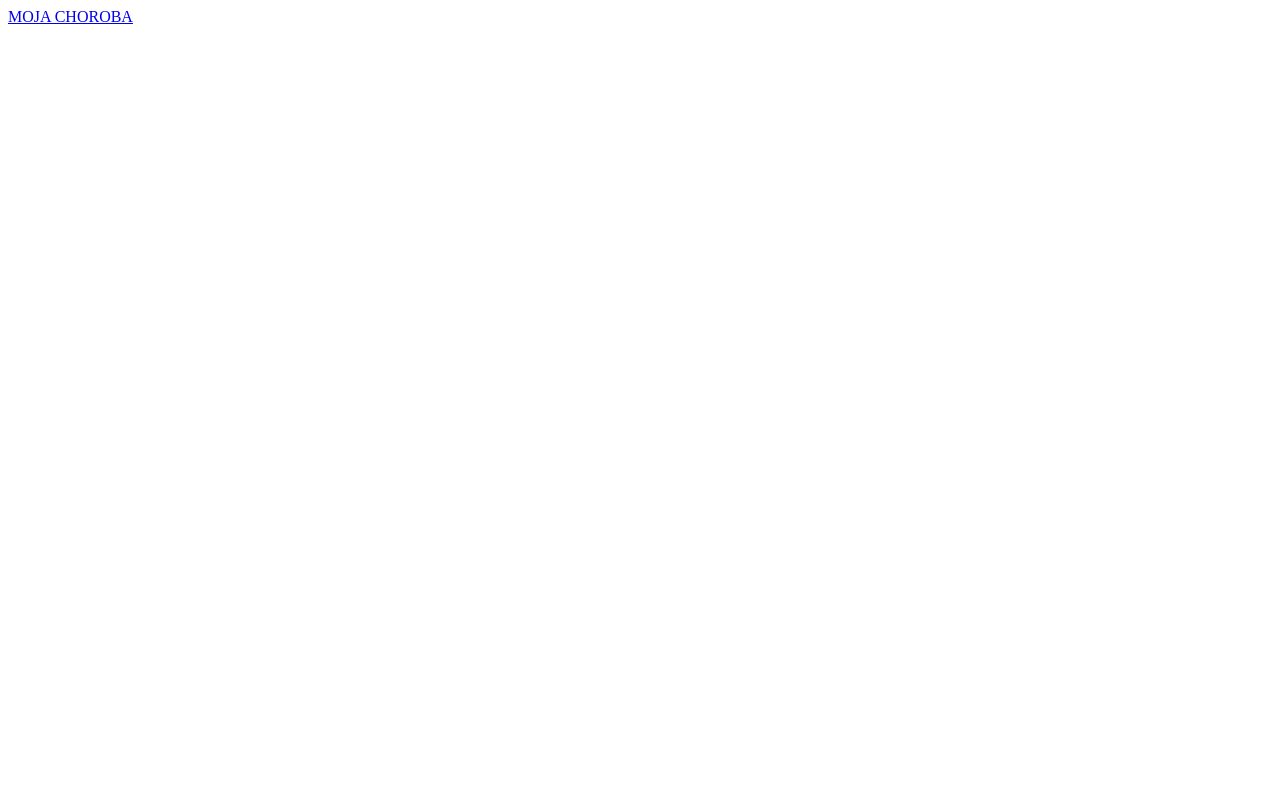
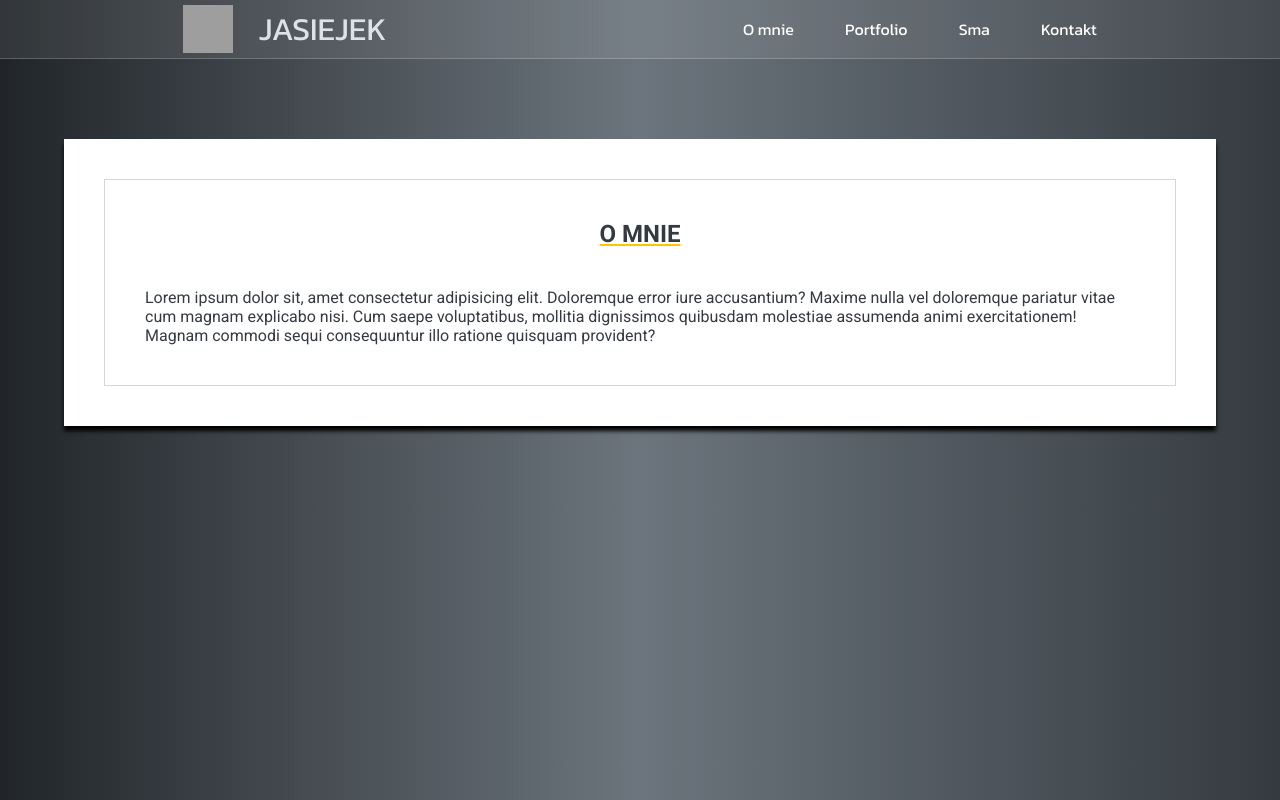
Before and after one commit to Jasiejek/JanCV, a plain HTML site: page index.html in a window 1280 px wide. Drawn offline with Linux system fonts and the light colour scheme; grey boxes are pictures that could not be loaded.

Commit message:
updated page
add some new features

```diff
--- a/css/styles.css
+++ b/css/styles.css
@@ -1,7 +1,121 @@
-table {
-    border: 2px solid black;
+* {
+    box-sizing: border-box;
+    text-decoration: none;
+    list-style: none;
+    margin: 0;
+    padding: 0;
+    color: #212121;
 }
-tr,
-td {
-    border: 1px dotted rgba(100, 0, 100);
+
+:root {
+    /* KOLORY CZCIONKI */
+    --main-font-color: #dee2e6;
+    --hover-font-color: #343a40;
+
+    --bg-color: #212529;
 }
+
+.container {
+    width: 90vw;
+    margin-left: auto;
+    margin-right: auto;
+}
+
+/* === BODY === */
+body {
+    font-family: "Roboto", "Kanit", sans-serif;
+    background: linear-gradient(to right, #212529, #6c757d, #343a40);
+    height: 100vh;
+}
+
+/* === HEADER === === HEADER === === HEADER ===  */
+.nav-box {
+    background-color: rgba(255, 255, 255, 0.08);
+    padding: 5px;
+    font-family: "Kanit";
+    display: flex;
+    justify-content: space-around;
+    border-bottom: 1px solid rgba(255, 255, 255, 0.2);
+}
+
+/* === NAV === === NAV === === NAV === === NAV === */
+.nav {
+    align-self: center;
+}
+/* [ NAV - LIST ] */
+.nav-list {
+    display: flex;
+    gap: 4vw;
+}
+
+.nav-link {
+    color: white;
+}
+
+.nav-link:hover {
+    animation: nav-blink 1000ms infinite 250ms;
+}
+
+/* [ NAV - LOGO ] */
+.nav-logo {
+    display: flex;
+}
+
+.nav-logo span {
+    font-size: 2rem;
+    color: var(--main-font-color);
+    padding-left: 2vw;
+    align-self: center;
+    text-transform: uppercase;
+}
+/* [ NAV - LOGO ] */
+
+/*==========================================*/
+/*              MAIN CONTAINER              */
+/*==========================================*/
+
+.section {
+    padding-top: 10vh;
+    padding-bottom: 10vh;
+}
+
+.section-title {
+    text-align: center;
+    color: rgb(255, 196, 0);
+    text-decoration: underline;
+    padding-top: 5vh;
+}
+
+.section-title span,
+.section-content p {
+    color: var(--hover-font-color);
+    padding: 5vh;
+}
+
+.section-card {
+    background-color: white;
+    padding: 5vh;
+    box-shadow: 0px 5px 4.2px rgba(0, 0, 0, 1);
+}
+
+.section-content {
+    border: 1px solid rgb(214, 214, 214);
+}
+
+@keyframes nav-blink {
+    0% {
+        color: var(--main-font-color);
+    }
+    25% {
+        color: red;
+    }
+    50% {
+        color: var(--main-font-color);
+    }
+    75% {
+        color: red;
+    }
+    100% {
+        color: var(--main-font-color);
+    }
+}
--- a/index.html
+++ b/index.html
@@ -4,13 +4,62 @@
         <meta charset="UTF-8" />
         <meta http-equiv="X-UA-Compatible" content="IE=edge" />
         <meta name="viewport" content="width=device-width, initial-scale=1.0" />
-        <link href="css/styles.css" rel="stylesheet" />
-        <title>Jan Siejak</title>
+        <link rel="preconnect" href="https://fonts.googleapis.com" />
+        <link rel="preconnect" href="https://fonts.gstatic.com" crossorigin />
+        <link
+            href="https://fonts.googleapis.com/css2?family=Kanit:wght@400;500;700;900&family=Roboto:wght@400;500;700;900&display=swap"
+            rel="stylesheet"
+        />
+
+        <link rel="stylesheet" href="css/styles.css" />
+        <title>😀Jasiejek😀 ༼ つ ◕_◕ ༽つ</title>
     </head>
-    <header>
-        <nav>
-            <a href="/SMA">MOJA CHOROBA</a>
-        </nav>
-    </header>
-    <body></body>
+    <body>
+        <header>
+            <div class="nav-box">
+                <div class="nav-logo">
+                    <img
+                        src="images/logo_kolko.png"
+                        width="50"
+                        alt="moje logo"
+                    />
+                    <span>Jasiejek</span>
+                </div>
+                <nav class="nav">
+                    <ul class="nav-list">
+                        <li class="nav-item">
+                            <a class="nav-link" href="O mnie">O mnie</a>
+                        </li>
+                        <li class="nav-item">
+                            <a class="nav-link" href="Portfolio">Portfolio</a>
+                        </li>
+                        <li class="nav-item">
+                            <a class="nav-link" href="SMA">Sma</a>
+                        </li>
+                        <li class="nav-item">
+                            <a class="nav-link" href="Kontakt">Kontakt</a>
+                        </li>
+                    </ul>
+                </nav>
+            </div>
+        </header>
+        <main class="container">
+            <section class="section">
+                <div class="section-card">
+                    <div class="section-content">
+                        <h1 class="section-title"><span>O MNIE</span></h1>
+                        <p>
+                            Lorem ipsum dolor sit, amet consectetur adipisicing
+                            elit. Doloremque error iure accusantium? Maxime
+                            nulla vel doloremque pariatur vitae cum magnam
+                            explicabo nisi. Cum saepe voluptatibus, mollitia
+                            dignissimos quibusdam molestiae assumenda animi
+                            exercitationem! Magnam commodi sequi consequuntur
+                            illo ratione quisquam provident?
+                        </p>
+                    </div>
+                </div>
+            </section>
+        </main>
+    </body>
 </html>
```
Also changed, not shown: 1 other file.
